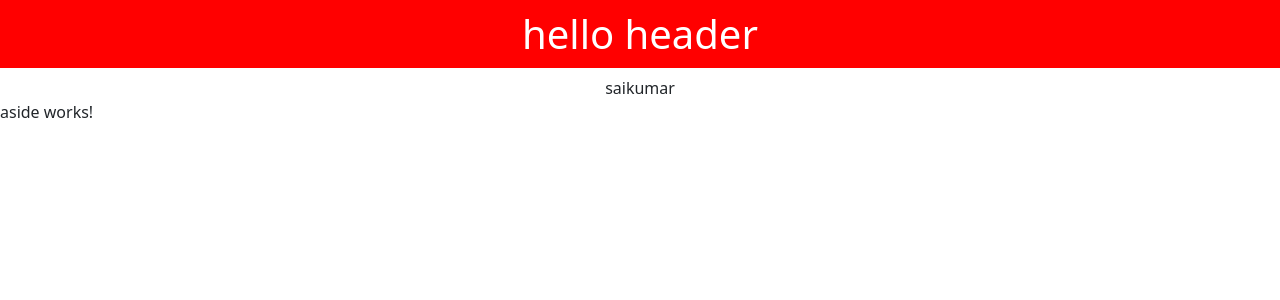
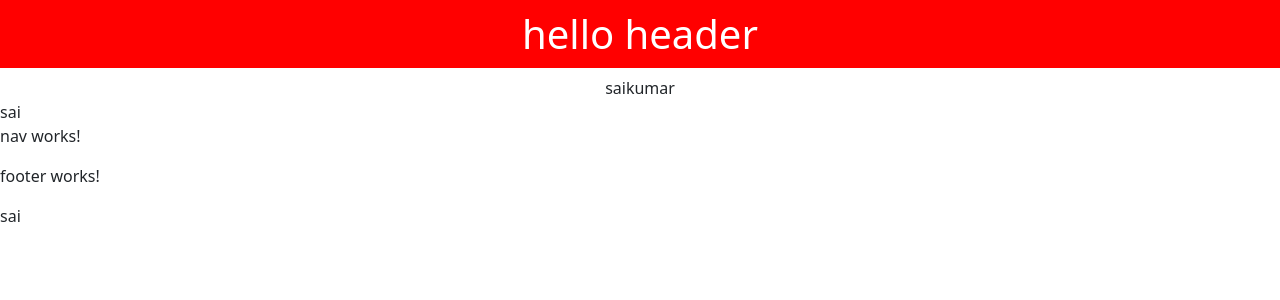
Before and after one commit to saivitasoft/apitask3, an Angular app: page /aside in a window 1280 px wide. Shown: the top 300 px of the page. Built offline with nearby package versions, Linux system fonts and the light colour scheme.

Commit message:
routing crated

```diff
--- a/src/app/app.component.html
+++ b/src/app/app.component.html
@@ -1,4 +1,7 @@
 
 <app-header></app-header>
 <app-section></app-section>
+<app-aside></app-aside>
+<app-nav></app-nav>
+<app-footer></app-footer>
 <router-outlet></router-outlet>
--- a/src/app/aside/aside.component.html
+++ b/src/app/aside/aside.component.html
@@ -1 +1,8 @@
-<p>aside works!</p>
+<div class="contanier">
+    <div class="row">
+        <div class="col-sm-2">sai</div>
+        <div class="col-sm-8"></div>
+
+
+    </div>
+</div>
```
